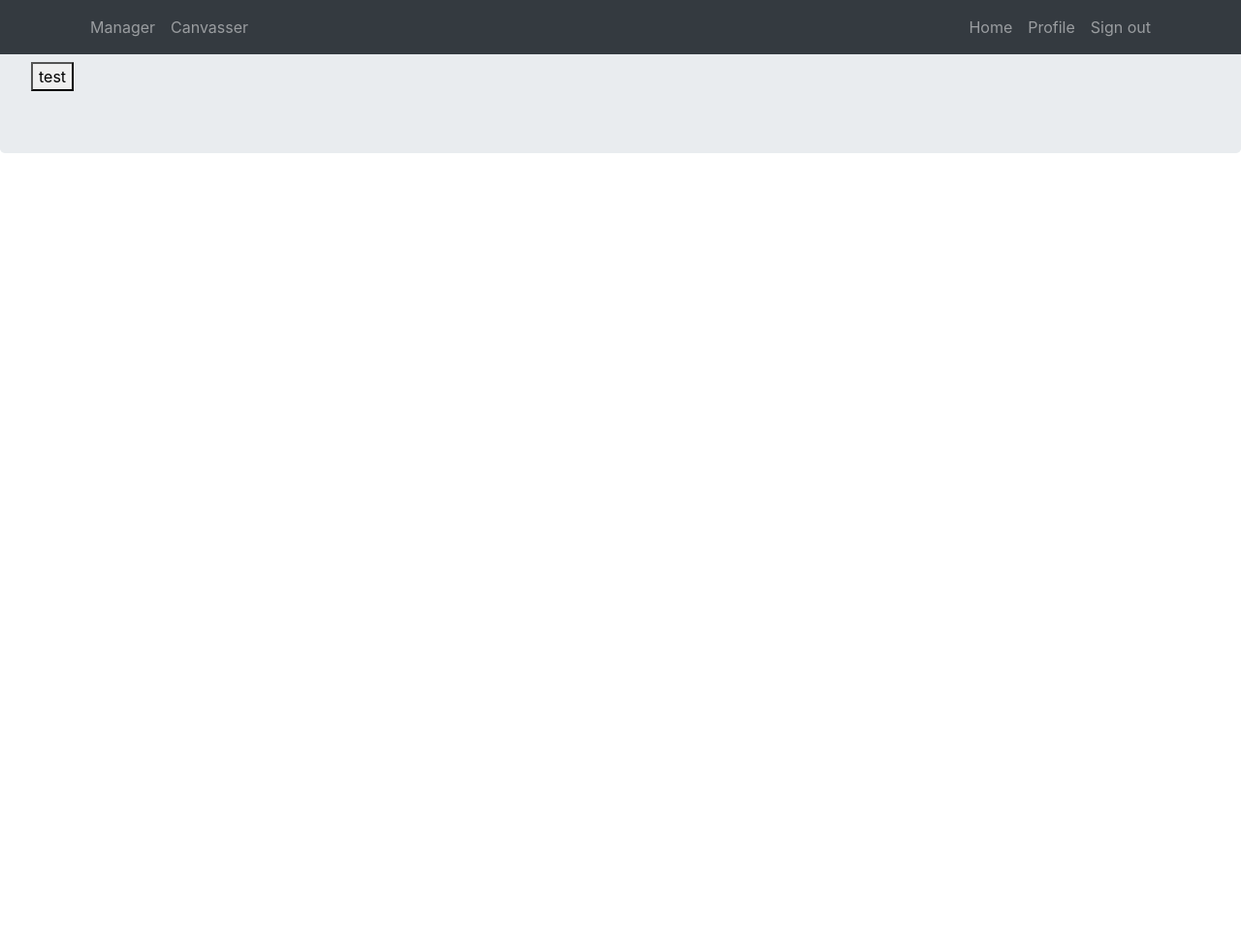
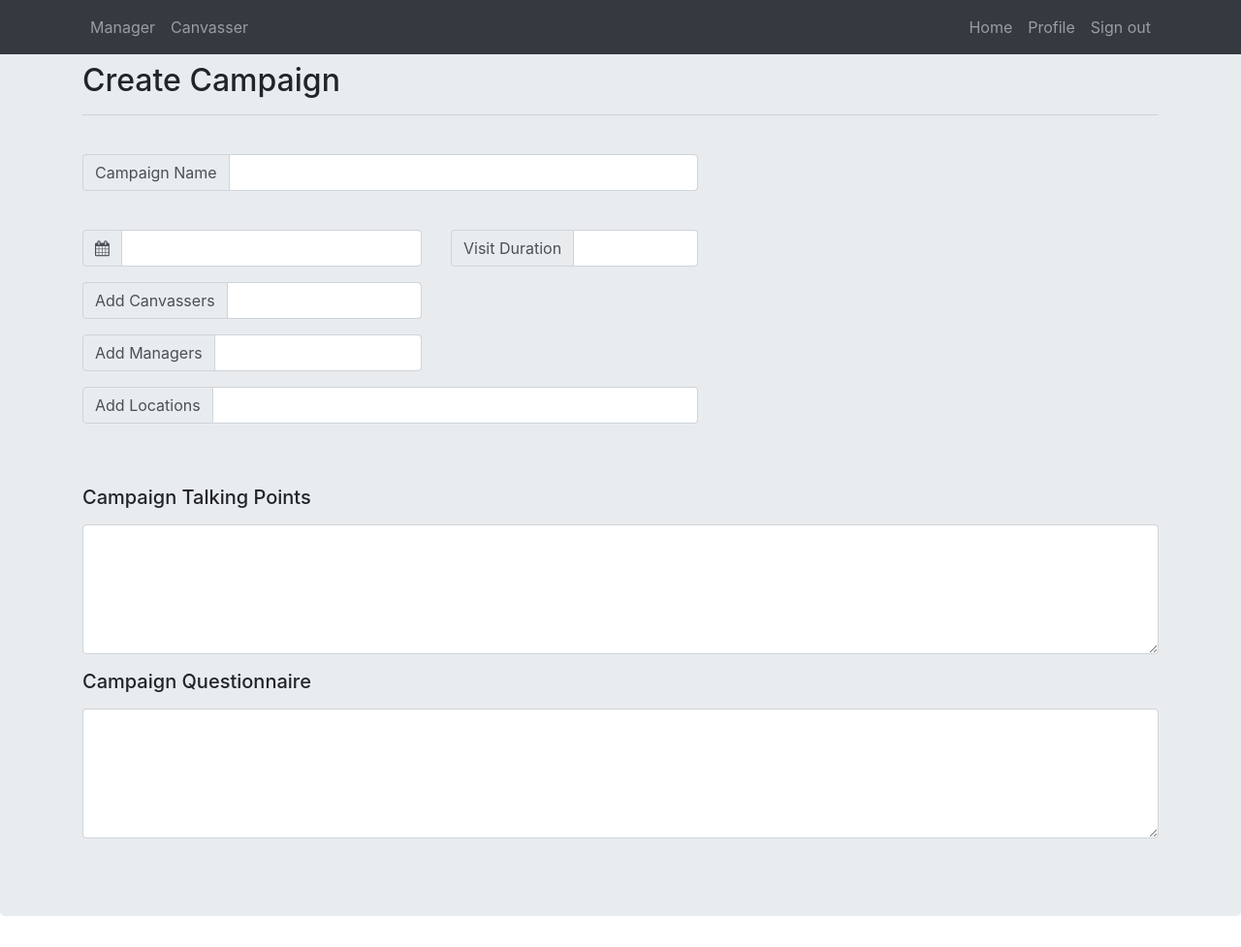
Before and after one commit to zhaoyu9610/SuperCanvasser, a Django app: template frontend/templates/campaign_create.html in a window 1280 px wide. Shown: the whole page at 97% size. Before the commit the page ends 158 px from the top, so only its background shows below. Run offline with Django 3.2, Linux system fonts and the light colour scheme; the template is opened without the code that fills it, so the values that code supplies are empty; some libraries are stand-ins or nearby versions.

Commit message:
added campaign_create html, put placeholder textboxes for adding members for now.

```diff
--- a/frontend/templates/campaign_create.html
+++ b/frontend/templates/campaign_create.html
@@ -8,67 +8,147 @@
     <title>Super Canvasser Landing Page</title>
 
     <!-- Bootstrap core CSS -->
-  <link rel="stylesheet" href="https://stackpath.bootstrapcdn.com/bootstrap/4.1.3/css/bootstrap.min.css" integrity="sha384-MCw98/SFnGE8fJT3GXwEOngsV7Zt27NXFoaoApmYm81iuXoPkFOJwJ8ERdknLPMO" crossorigin="anonymous">
+    <link rel="stylesheet" href="https://stackpath.bootstrapcdn.com/bootstrap/4.1.3/css/bootstrap.min.css"
+          integrity="sha384-MCw98/SFnGE8fJT3GXwEOngsV7Zt27NXFoaoApmYm81iuXoPkFOJwJ8ERdknLPMO" crossorigin="anonymous">
     <script src="https://ajax.googleapis.com/ajax/libs/jquery/3.3.1/jquery.min.js"></script>
+    <script src="https://maxcdn.bootstrapcdn.com/bootstrap/3.3.7/js/bootstrap.min.js"></script>
+    <link href="https://maxcdn.bootstrapcdn.com/font-awesome/4.7.0/css/font-awesome.min.css" rel="stylesheet">
 
     <script>
+    $(document).ready(function() {
+      $('input[id="date"]').daterangepicker();
+    });
 
-    $("#both").click(function(){
-        $("#showManager").show();
-        $("#showCanvasser").show();
-    });
-    $("#showMan").click(function(){
-        $("#showManager").show();
-        $("#showCanvasser").hide();
-    });
-    $("#showCan").click(function(){
-        $("#showManager").hide();
-        $("#showCanvasser").show();
-    });
+
+
     </script>
+
 </head>
 
 
 <body>
-  <div class = "container">
+<div class="container">
 
     <nav class="navbar navbar-expand-md navbar-dark bg-dark fixed-top">
-    <div class = "container">
-      <div class = "navbar-header">
+        <div class="container">
+            <div class="navbar-header">
 
-      <div class="collapse navbar-collapse" id= "menu">
+                <div class="collapse navbar-collapse" id="menu">
                     <ul class="navbar-nav ml-auto">
-            <li class="nav-item" id = "showManager"><a class="nav-link" href="/manager">Manager</a> </li>
-            <li class="nav-item" id = "showCanvasser"><a class="nav-link" href="/canvasser">Canvasser</a> </li>
+                        <li class="nav-item" id="showManager"><a class="nav-link" href="/manager">Manager</a></li>
+                        <li class="nav-item" id="showCanvasser"><a class="nav-link" href="/canvasser">Canvasser</a></li>
                     </ul>
                 </div>
 
                 <button class="navbar-toggler" type="button" data-toggle="collapse">
 
-        </button></div>
+                </button>
+            </div>
 
-        <div class="collapse navbar-collapse" id= "menu">
+            <div class="collapse navbar-collapse" id="menu">
                 <ul class="navbar-nav ml-auto">
-            <li class="nav-item"><a class="nav-link" href="">Home</a> </li>
-            <li class="nav-item"><a class="nav-link" href="">Profile</a> </li>
-            <li class="nav-item"><a class="nav-link" href="">Sign out</a> </li>
+                    <li class="nav-item"><a class="nav-link" href="">Home</a></li>
+                    <li class="nav-item"><a class="nav-link" href="">Profile</a></li>
+                    <li class="nav-item"><a class="nav-link" href="">Sign out</a></li>
                 </ul>
             </div>
         </div>
     </nav>
 </div>
 
-      <div class ="jumbotron">
+<div class="jumbotron">
 
-          <button onclick = "myRole()">test</button>
+    <div class="container">
+        <h2>Create Campaign</h2>
+        <hr/>
+        <div class="row">
+            <div class="col">
+                <br>
+                <form>
+                    <div class="form-group row">
+                        <div class="input-group col-7">
+                            <div class="input-group-prepend">
+                                <span class="input-group-text" id="CamName">Campaign Name</span>
+                            </div>
+                            <input type="text" class="form-control" aria-label="CampaignName"
+                                   aria-describedby="basic-addon1">
+                        </div>
+                    </div>
+                    <br>
+                    <div class="form-group row">
+                        <div class="input-group col-4">
+                            <div class="input-group-prepend">
+                                <span class="input-group-text" id="CamName"><i class="fa fa-calendar"></i></span>
+                            </div>
+                            <input type="text" id="date" class="form-control" aria-label="dateRange"
+                                   aria-describedby="basic-addon1">
+                        </div>
+                        <div class="input-group col-3">
+                            <div class="input-group-prepend">
+                                <span class="input-group-text" id="CamName">Visit Duration</span>
+                            </div>
+                            <input type="text" id="duration" class="form-control" aria-label="locationDuration"
+                                   aria-describedby="basic-addon1">
+                        </div>
+                    </div>
+                    <div class="form-group row">
+                        <div class="input-group col-4">
+                            <div class="input-group-prepend">
+                                <span class="input-group-text" id="canAdd">Add Canvassers</span>
+                            </div>
+                            <input type="text" class="form-control" aria-label="canvasserAdd"
+                                   aria-describedby="basic-addon1">
+                        </div>
+                    </div>
+                    <div class="form-group row">
+                        <div class="input-group col-4">
+                            <div class="input-group-prepend">
+                                <span class="input-group-text" id="manAdd">Add Managers</span>
+                            </div>
+                            <input type="text" class="form-control" aria-label="managerAdd"
+                                   aria-describedby="basic-addon1">
+                        </div>
+                    </div>
+                    <div class="form-group row">
+                        <div class="input-group col-7">
+                            <div class="input-group-prepend">
+                                <span class="input-group-text" id="locations">Add Locations</span>
+                            </div>
+                            <input type="text" class="form-control" aria-label="locationsAdd"
+                                   aria-describedby="basic-addon1">
+                        </div>
+                    </div>
 
+                    <br><br>
+                    <div class="form-group">
+                        <label for="talkingPoints"><h5>Campaign Talking Points</h5></label>
+                        <textarea class="form-control" id="talkingPoints" rows="5"></textarea>
+                    </div>
+                    <div class="form-group">
+                        <label for="talkingPoints"><h5>Campaign Questionnaire</h5></label>
+                        <textarea class="form-control" id="questionnaire" rows="5"></textarea>
                     </div>
 
 
+                </form>
+
+            </div>
+        </div>
+    </div>
+</div>
+
+<script type="text/javascript" src="https://cdn.jsdelivr.net/jquery/latest/jquery.min.js"></script>
+<script type="text/javascript" src="https://cdn.jsdelivr.net/momentjs/latest/moment.min.js"></script>
+<script type="text/javascript" src="https://cdn.jsdelivr.net/npm/daterangepicker/daterangepicker.min.js"></script>
+<link rel="stylesheet" type="text/css" href="https://cdn.jsdelivr.net/npm/daterangepicker/daterangepicker.css"/>
 
 <!--
   ================================================== -->
-      <script src="https://cdnjs.cloudflare.com/ajax/libs/popper.js/1.14.3/umd/popper.min.js" integrity="sha384-ZMP7rVo3mIykV+2+9J3UJ46jBk0WLaUAdn689aCwoqbBJiSnjAK/l8WvCWPIPm49" crossorigin="anonymous"></script>
-      <script src="https://stackpath.bootstrapcdn.com/bootstrap/4.1.3/js/bootstrap.min.js" integrity="sha384-ChfqqxuZUCnJSK3+MXmPNIyE6ZbWh2IMqE241rYiqJxyMiZ6OW/JmZQ5stwEULTy" crossorigin="anonymous"></script>
+<script src="https://cdnjs.cloudflare.com/ajax/libs/popper.js/1.14.3/umd/popper.min.js"
+        integrity="sha384-ZMP7rVo3mIykV+2+9J3UJ46jBk0WLaUAdn689aCwoqbBJiSnjAK/l8WvCWPIPm49"
+        crossorigin="anonymous"></script>
+<script src="https://stackpath.bootstrapcdn.com/bootstrap/4.1.3/js/bootstrap.min.js"
+        integrity="sha384-ChfqqxuZUCnJSK3+MXmPNIyE6ZbWh2IMqE241rYiqJxyMiZ6OW/JmZQ5stwEULTy"
+        crossorigin="anonymous"></script>
 </body>
 </html>
```
Also changed, not shown: frontend/templates/campaigns.html (+17 -0 lines), frontend/templates/login.html (+3 -4 lines), 1 other file. Lines whose indentation alone changed are shown as unchanged.
